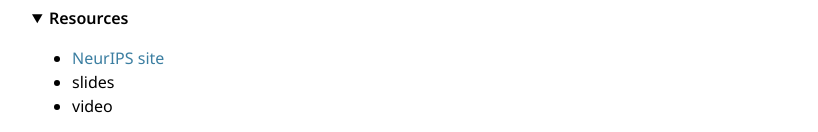
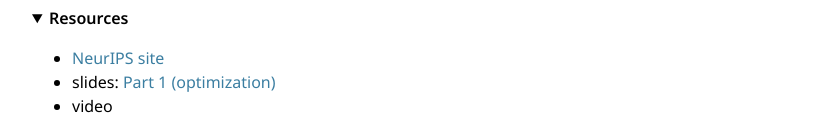
Before and after one commit to uuujf/instability, a plain HTML site: page index.html in a window 1280 px wide. Shown: the part 668-800 px from the top of the page, without its empty margins (228-1046 px from the left). Drawn offline with Linux system fonts and the light colour scheme.

Commit message:
slides 1

```diff
--- a/index.html
+++ b/index.html
@@ -68,7 +68,7 @@
         <summary style="padding: 0;">Resources</summary>
         <ul>
           <li><a href="https://neurips.cc/virtual/2025/loc/san-diego/tutorial/109597">NeurIPS site</a></li>
-          <li>slides</li>
+          <li>slides: <a href="slides/optimization.pdf">Part 1 (optimization)</a></li>
           <li>video</li>
         </ul>
       </details>
```
Also changed, not shown: 1 other file.
